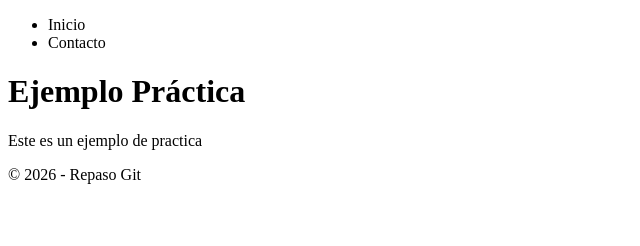
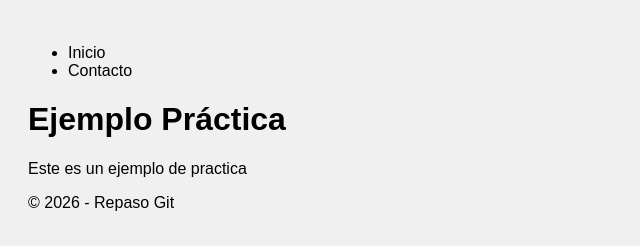
Before and after one commit to RaulGordillo/ejemplo-repositorio, a plain HTML site: page index.html in a window 1280 px wide. Shown: the whole page, without its empty margins (0-640 px from the left). Drawn offline with Linux system fonts and the light colour scheme.

Commit message:
Añade hoja de estilos CSS

```diff
--- a/index.html
+++ b/index.html
@@ -4,6 +4,7 @@
 <head>
     <meta charset="UTF-8">
     <meta name="viewport" content="width=device-width, initial-scale=1.0">
+    <link rel="stylesheet" href="style.css"/>
     <title>Pagina Práctica</title>
 </head>
 <header>
--- /dev/null
+++ b/style.css
@@ -0,0 +1,5 @@
+body {
+    font-family: sans-serif;
+    background-color: #f0f0f0;
+    padding: 20px;
+}
```
